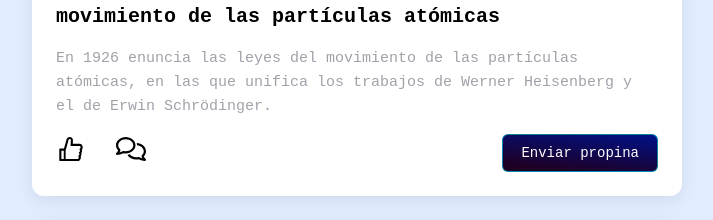
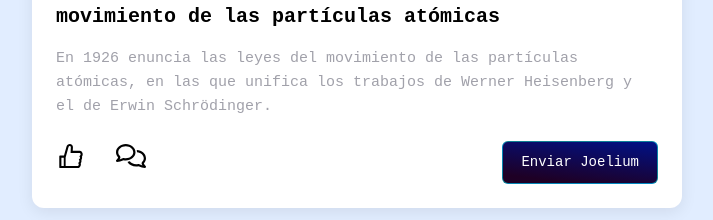
Before and after one commit to Shiicko/Blog, a React (Vite) app: page / in a window 1280 px wide. Shown: the part 1240-1460 px from the top of the page, without its empty margins (283-996 px from the left). Built offline with nearby package versions, Linux system fonts and the light colour scheme.

Commit message:
Joelium ft

```diff
--- a/src/pages/Posts/PostStyles.js
+++ b/src/pages/Posts/PostStyles.js
@@ -80,6 +80,7 @@ export const content = styled.div`
 export const footer = styled.div`
   display: flex;
   justify-content: space-between;
+  margin-top: 7px;
 `;
 
 export const tipButton = styled.button`
--- a/src/pages/Posts/Posts.jsx
+++ b/src/pages/Posts/Posts.jsx
@@ -19,7 +19,9 @@ export const Posts = ({ posts }) => {
       </s.content>
       <s.footer>
         <Comment />
-        <s.tipButton>Enviar propina</s.tipButton>
+        <s.tipButton as="a" target="blank" href="https://joelium.vercel.app/">
+          Enviar Joelium
+        </s.tipButton>
       </s.footer>
     </s.card>
   ));
```
